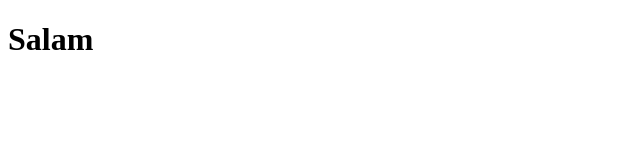
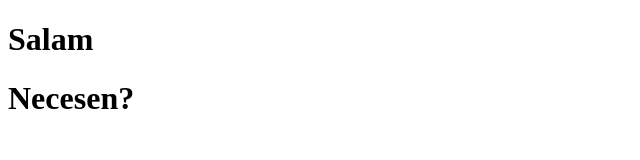
Before and after one commit to codeldu/first_git_test_lwp201, a plain HTML site: page index.html in a window 1280 px wide. Shown: the whole page, without its empty margins (0-640 px from the left). Drawn offline with Linux system fonts and the light colour scheme.

Commit message:
second commit

```diff
--- a/index.html
+++ b/index.html
@@ -7,5 +7,6 @@
 </head>
 <body>
     <h1>Salam</h1>
+    <h1>Necesen?</h1>
 </body>
 </html>
```
